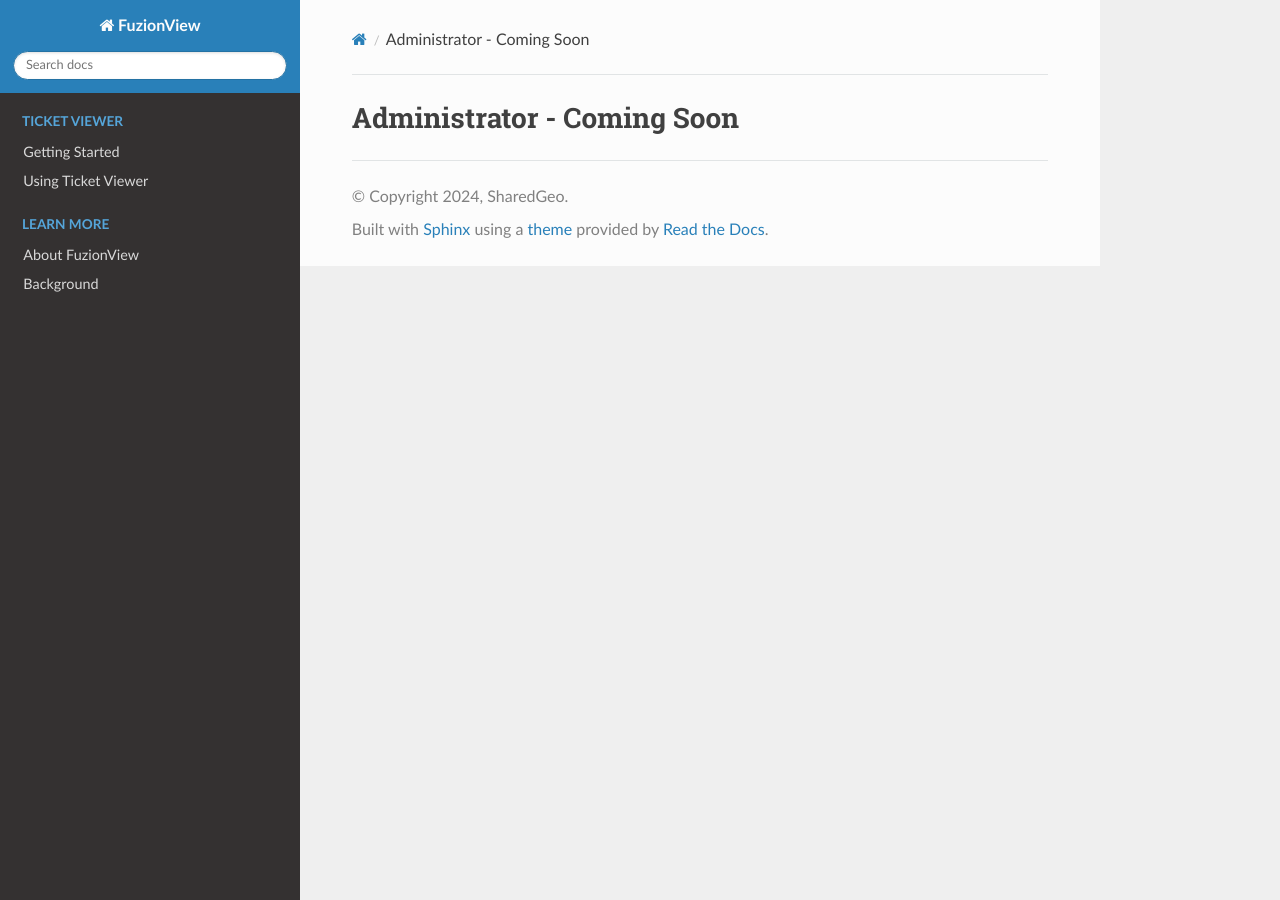
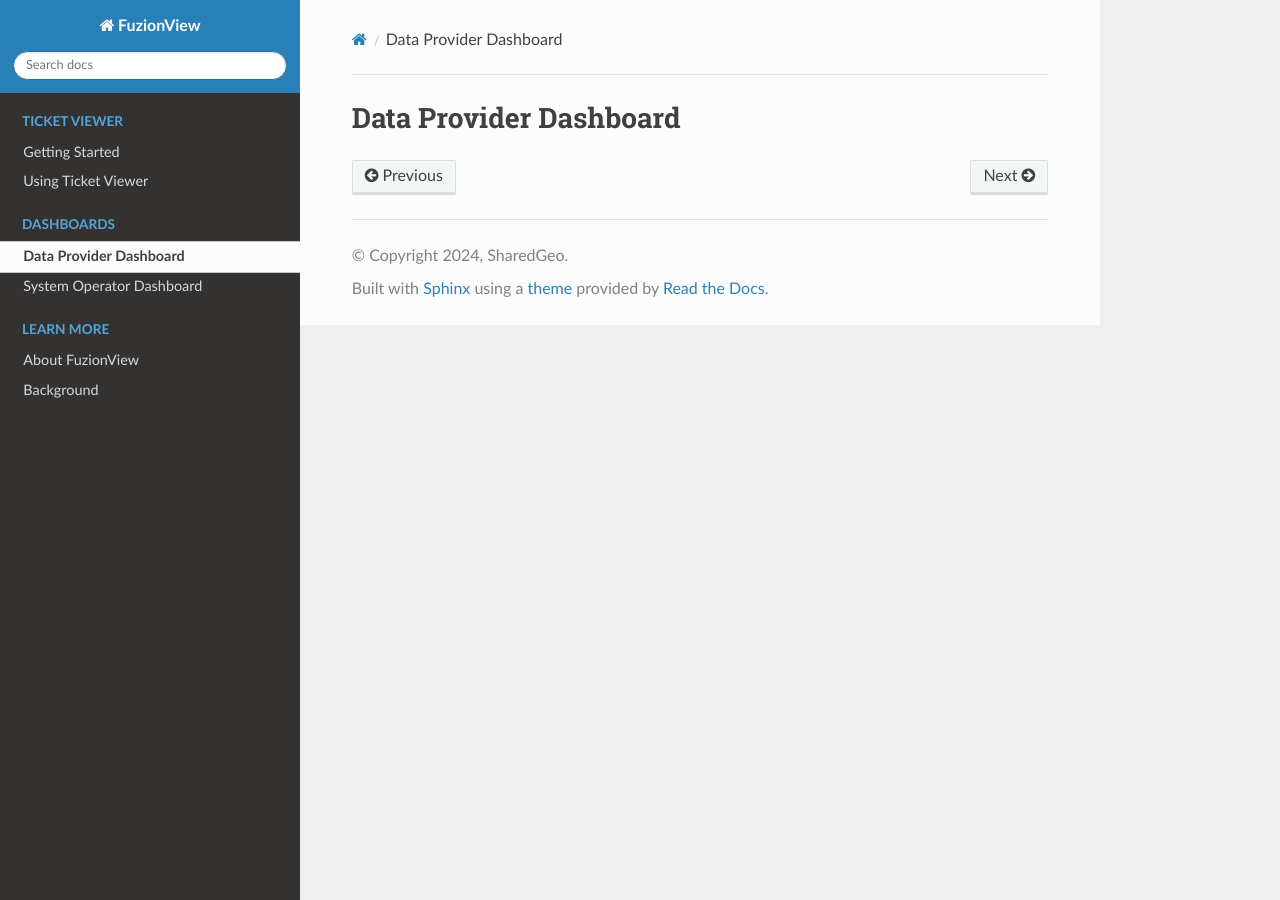
Before and after one commit to FuzionView/FV-Docs, a Sphinx documentation site: the page built from source/DataProvider.rst, in a window 1280 px wide. Built offline with Sphinx 7.4.7 and the Read the Docs theme 2.0.0, drawn with Linux system fonts in a browser that asks for light colours; pages that are not in the unit, such as notebooks, are missing from menus.

Commit message:
rename take 4

```diff
--- a/source/Admin.rst
+++ /dev/null
@@ -1,2 +0,0 @@
-Data Provider Dashboard
-=========================
--- a/source/DataProvider.rst
+++ b/source/DataProvider.rst
@@ -1,2 +1,2 @@
-Administrator - Coming Soon
-============================
+Data Provider Dashboard
+=========================
--- a/source/index.rst
+++ b/source/index.rst
@@ -24,8 +24,8 @@ FuzionView is currently in Beta testing. Use the guides to explore the functiona
    :maxdepth: 2
    :caption: Dashboards
 
-   Data Provider
-   System Operator
+   DataProvider
+   SystemOperator
 
 .. toctree::
    :maxdepth: 2
```
